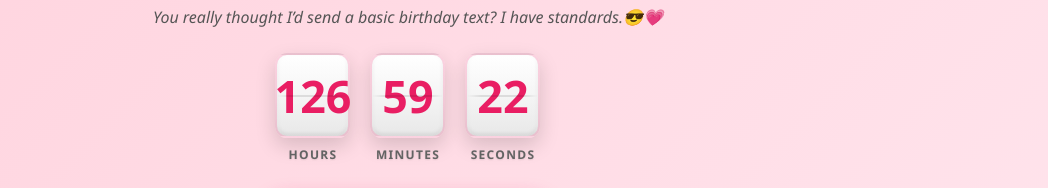
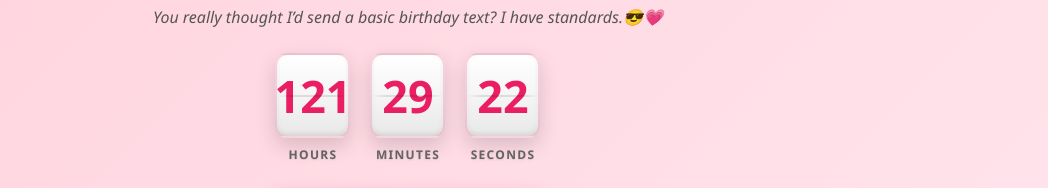
Before and after one commit to qalb-e-mashroor/birthday, a React (Vite) app: page / in a window 1280 px wide. Shown: the part 255-443 px from the top of the page, without its empty margins (232-1280 px from the left). Built offline with nearby package versions, Linux system fonts and the light colour scheme.

Commit message:
Update Countdown.jsx

```diff
--- a/src/components/Countdown.jsx
+++ b/src/components/Countdown.jsx
@@ -19,7 +19,7 @@ function Countdown({ onBirthdayReached, birthdayReached }) {
     // 🎂 SET YOUR BIRTHDAY DATE & TIME HERE 🎂
     // ═══════════════════════════════════════════════════════════════
 
-    const targetDate = new Date("2026-03-07T00:00:00");
+    const targetDate = new Date("2026-03-07T00:00:00+05:30");
 
     // 📝 HOW TO USE:
     // Replace the date above with your actual birthday
```
